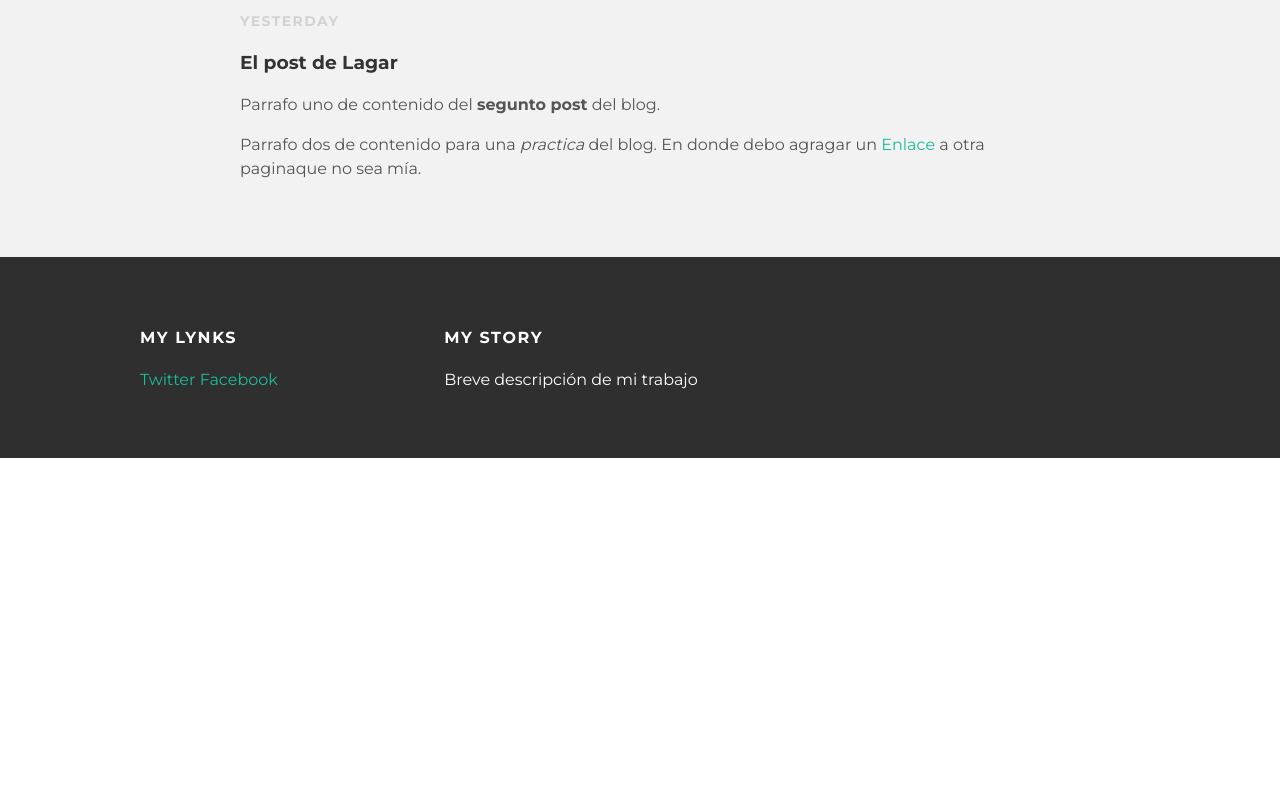
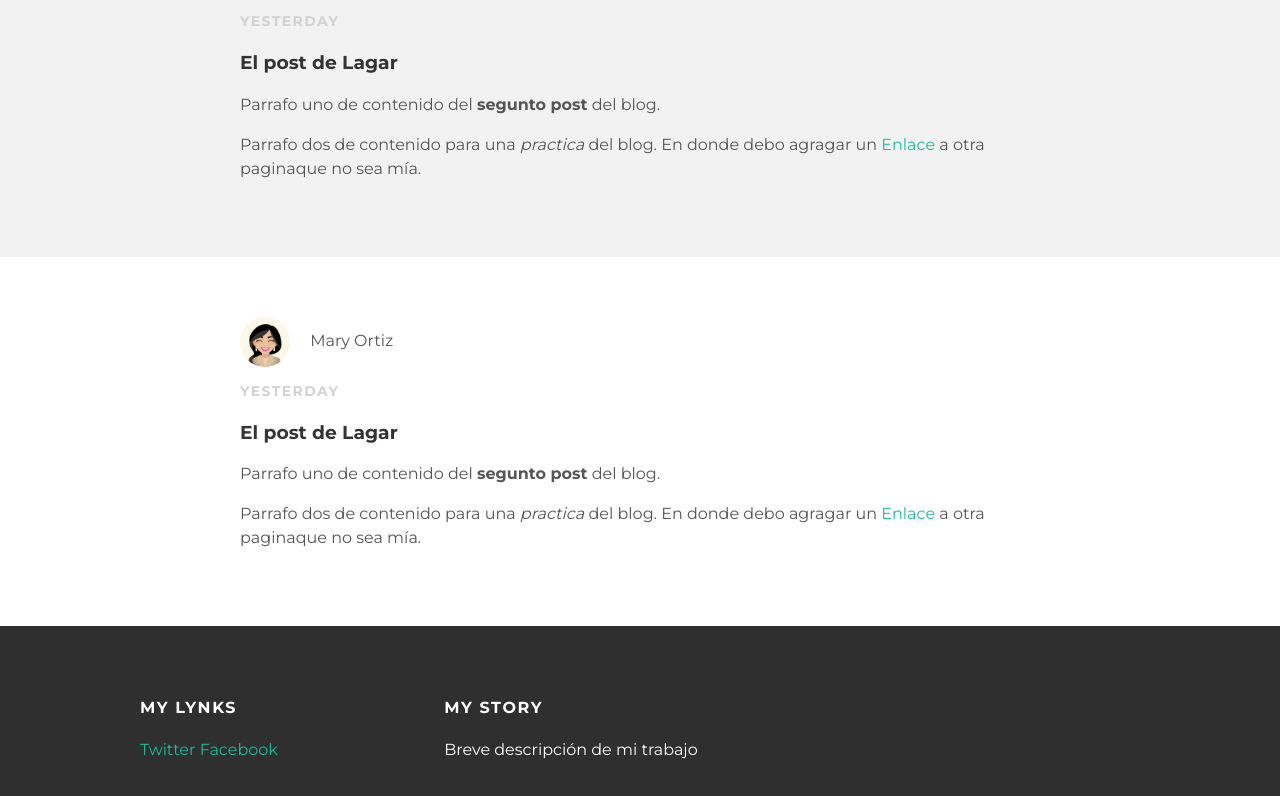
Before and after one commit to omar-acero/omar-acero.github.io, a plain HTML site: page index.html in a window 1280 px wide. Shown: the part 632-1428 px from the top of the page. Before the commit the page ends 1090 px from the top, so only its background shows below. Drawn offline with Linux system fonts and the light colour scheme.

Commit message:
Update index.html

```diff
--- a/index.html
+++ b/index.html
@@ -53,6 +53,22 @@
 			</div>
 		</div>
 
+		<div class="post-container">
+			<div class="post">
+				<div class="post-author">
+					<img src="image02.png" alt="Mary Ortiz">
+					<span>Mary Ortiz</span>
+				</div>
+				<p class="post-date">Yesterday</p>
+				<h3 class="post-title">El post de Lagar</h3>
+				<div class="post-content">
+					<p>Parrafo uno de contenido del <strong>segunto post</strong> del blog.</p>
+					<p>Parrafo dos de contenido para una <em>practica</em> del blog. En donde debo agragar un
+						<a href="https:youtube.com">Enlace</a> a otra paginaque no sea mía. </p>
+				</div>
+			</div>
+		</div>
+
 	</div>
 
 	<div id="footer">
```
